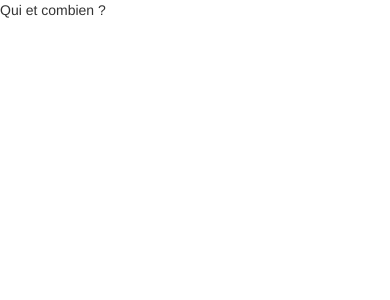
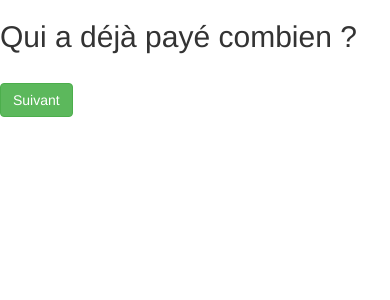
Before and after one commit to matthieupenchenat81/quidoitcombien, an Angular app: page /quiEtCombien in a window 390 px wide. Shown: the top 300 px of the page. Built offline with nearby package versions, Linux system fonts and the light colour scheme; what ng2-bootstrap would draw is missing.

Commit message:
who and how much component

```diff
--- /dev/null
+++ b/src/app/Purchase.ts
@@ -0,0 +1,3 @@
+export class Purchase {
+    constructor(private participant : String, private amount : number) {}
+}
--- a/src/app/app.module.ts
+++ b/src/app/app.module.ts
@@ -9,6 +9,8 @@ import { RouterModule, Routes } from '@angular/router';
 import { AppComponent } from './app.component';
 import { ParticipantsList } from '../components/participants-list/participants-list';
 import { WhoAndHowMuch } from '../components/who-and-how-much/who-and-how-much';
+
+import { SessionService } from '../services/session-service';
 
 const appRoutes: Routes = [
   { path: 'participants', component: ParticipantsList },
@@ -30,7 +32,7 @@ const appRoutes: Routes = [
     ReactiveFormsModule,
     AlertModule.forRoot()
   ],
-  providers: [],
+  providers: [SessionService],
   bootstrap: [AppComponent]
 })
 export class AppModule { }
--- a/src/components/participants-list/participants-list.ts
+++ b/src/components/participants-list/participants-list.ts
@@ -1,6 +1,8 @@
 import { Component } from '@angular/core';
 import { FormBuilder, FormGroup, FormControl } from '@angular/forms';
 import { Router } from '@angular/router';
+
+import { SessionService } from '../../services/session-service';
 
 @Component({
   selector: 'participants-list',
@@ -12,8 +14,8 @@ export class ParticipantsList {
   nameCtrl: FormControl;
   participantsForm: FormGroup;
 
-  constructor(private router: Router, fb: FormBuilder) {
-    this.participants = new Array();
+  constructor(private router: Router, fb: FormBuilder, private sessionService:  SessionService) {
+    this.participants = new Array<string>();
     this.nameCtrl = fb.control('');
     this.participantsForm = fb.group({
       name: this.nameCtrl
@@ -22,8 +24,7 @@ export class ParticipantsList {
 
   register() {
       if(this.participants.length >= 2) {
-          console.log('register');
-          console.log(this.participants);
+          this.sessionService.setParticipants(this.participants);
           this.router.navigate(['quiEtCombien']);
       }
   }
--- a/src/components/who-and-how-much/who-and-how-much.html
+++ b/src/components/who-and-how-much/who-and-how-much.html
@@ -1 +1,16 @@
-<p>Qui et combien ?</p>
+<div class="row">
+  <div class="col-md-6 col-md-offset-3">
+
+    <h2>Qui a déjà payé combien ? </h2><br/>
+
+    <form (ngSubmit)="register(form.value)" #form="ngForm" class="form-horizontal">
+        <div class="form-group" *ngFor="let participant of participants; let i = index">
+            <label for="{{i}}" class="col-sm-2 control-label">{{participant}}</label>
+            <div class="col-sm-3">
+                <input type="number" class="form-control" name="{{i}}" placeholder="montant" id="{{i}}" ngModel>
+            </div>
+        </div>
+        <button type="submit" class="btn btn-success">Suivant</button>
+    </form>
+  </div>
+</div>
--- a/src/components/who-and-how-much/who-and-how-much.ts
+++ b/src/components/who-and-how-much/who-and-how-much.ts
@@ -1,5 +1,8 @@
 import { Component } from '@angular/core';
 import { FormBuilder, FormGroup, FormControl } from '@angular/forms';
+
+import { SessionService } from '../../services/session-service';
+import { Purchase } from '../../app/Purchase';
 
 @Component({
   selector: 'who-and-how-much',
@@ -7,11 +10,19 @@ import { FormBuilder, FormGroup, FormControl } from '@angular/forms';
   styleUrls: ['./who-and-how-much.css']
 })
 export class WhoAndHowMuch {
+  participants : Array<String>;
   formGroup: FormGroup;
 
-  constructor(fb: FormBuilder) {
-    // this.participantsForm = fb.group({
-    //   name: fb
-    // });
+  constructor(fb: FormBuilder, private sessionService : SessionService) {
+    this.participants = sessionService.getParticipants();
+  }
+
+  register(formData) {
+
+    let purchasesList = [];
+    this.participants.forEach(function(participant, i) {
+      purchasesList.push(new Purchase(participant, formData[i]));
+    });
+    this.sessionService.setPurchasesList(purchasesList);
   }
 }
--- /dev/null
+++ b/src/services/session-service.ts
@@ -0,0 +1,27 @@
+import { Purchase } from '../app/Purchase';
+
+export class SessionService {
+    _participants : Array<String>;
+    _purchasesList : Array<Purchase>;
+
+    constructor() {
+        this._participants = new Array<string>();
+        this._purchasesList = new Array<Purchase>();
+    }
+
+    getParticipants(): Array<String> {
+        return this._participants;
+    }
+
+    setParticipants(pParticipants: Array<String>): void {
+        this._participants = pParticipants;
+    }
+
+    getPurchasesList(): Array<Purchase> {
+        return this._purchasesList;
+    }
+
+    setPurchasesList(pPurchasesList: Array<Purchase>): void {
+        this._purchasesList = pPurchasesList;
+    }
+}
```
